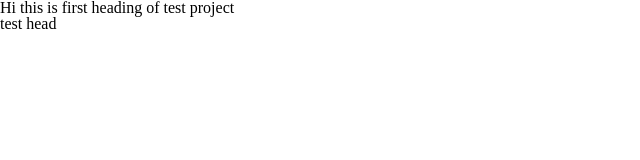
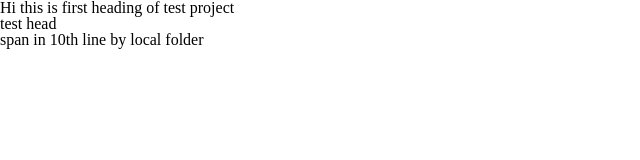
Before and after one commit to Demsource/start, a plain HTML site: page index.html in a window 1280 px wide. Shown: the whole page, without its empty margins (0-640 px from the left). Drawn offline with Linux system fonts and the light colour scheme.

```diff
--- a/index.html
+++ b/index.html
@@ -7,5 +7,6 @@
 <body>
 <h1>Hi this is first heading of test project</h1>
 <h2>test head</h2>
+<span>span in 10th line by local folder</span>
 </body>
 </html>
```
